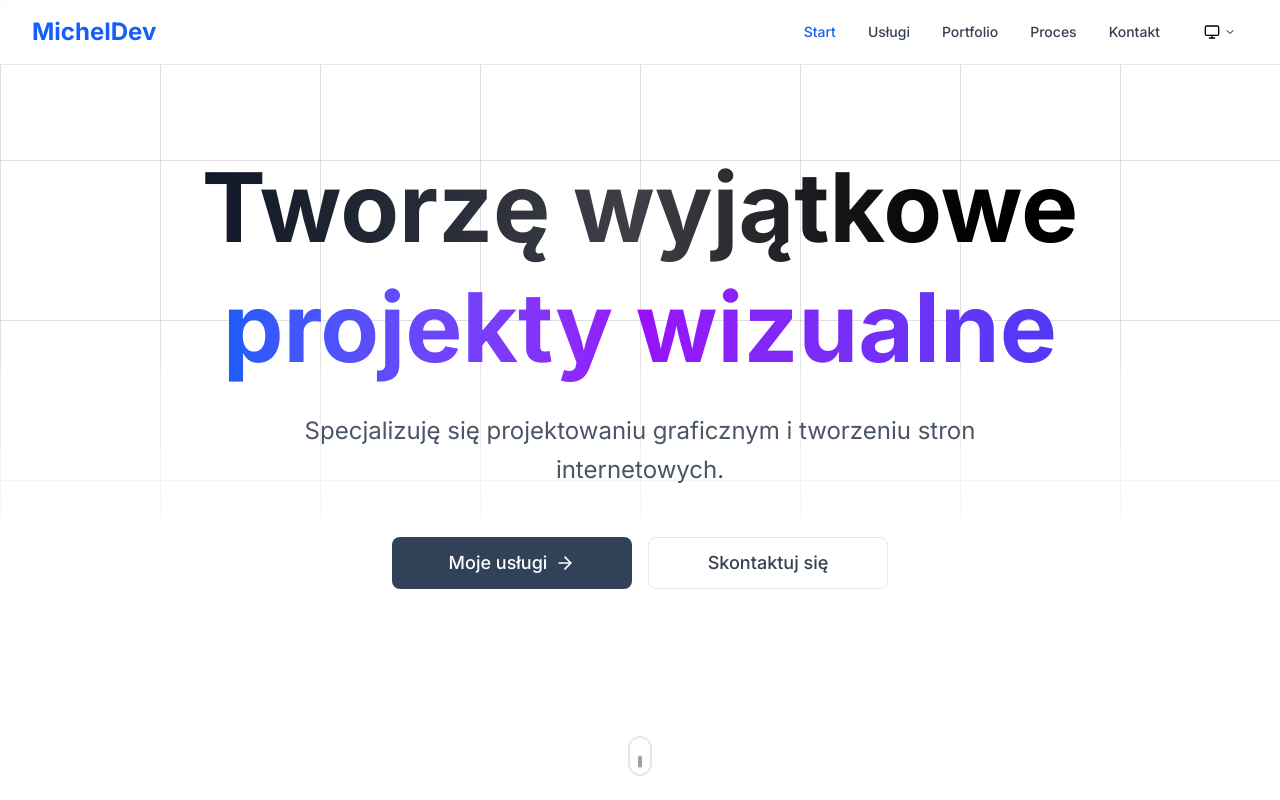
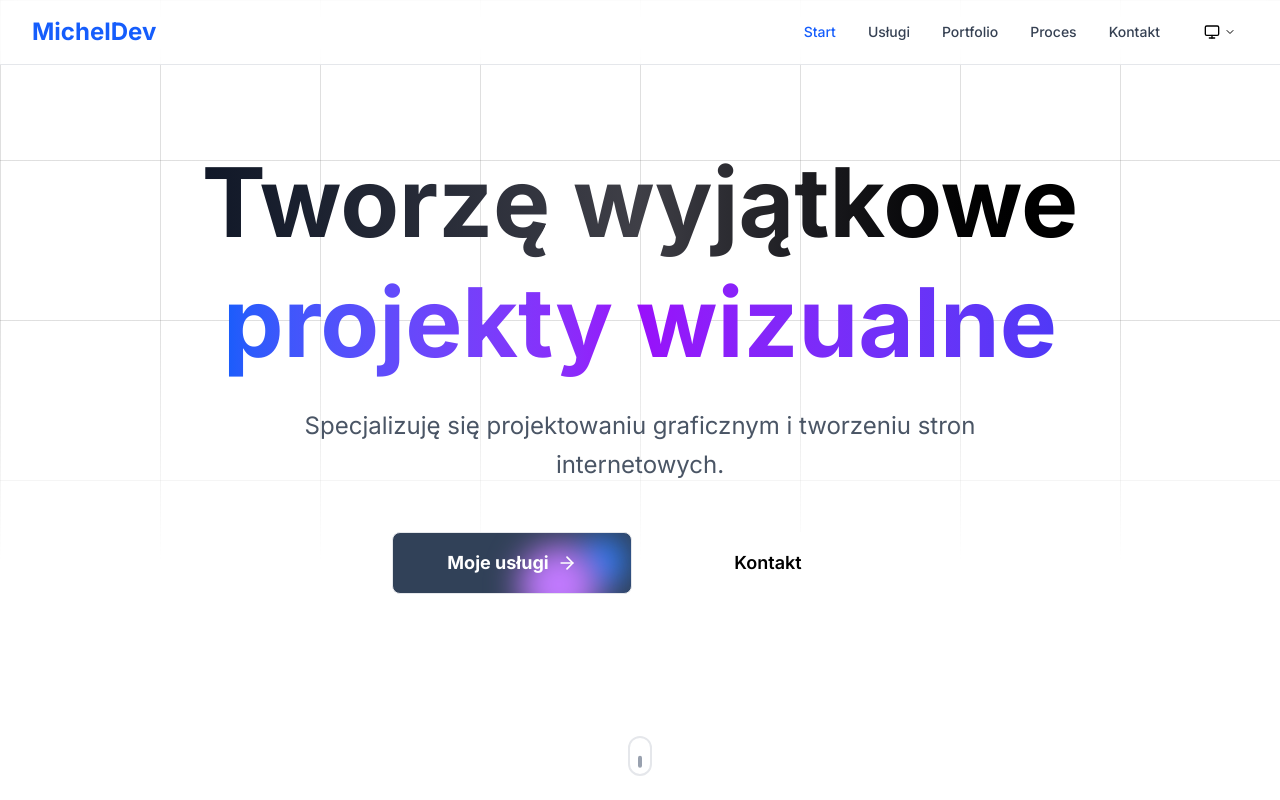
Before and after one commit to Lorexowy/micheldev-portfolio2, a Next.js app: page / in a window 1280 px wide. Shown: the top 800 px of the page. Built offline with nearby package versions, Linux system fonts and the light colour scheme.

Commit message:
hero przyciski poprawa

```diff
--- a/src/components/sections/Hero.tsx
+++ b/src/components/sections/Hero.tsx
@@ -74,27 +74,31 @@ export function Hero() {
             transition={{ duration: 0.8, delay: 0.5 }}
             className="flex flex-col sm:flex-row gap-3 sm:gap-4 justify-center items-center mb-12 sm:mb-16"
           >
-            <Button
-              size="lg"
+            {/* Efektowny przycisk "Moje usługi" */}
+            <button
               onClick={scrollToServices}
-              className="w-full sm:w-60 px-6 sm:px-8 py-3 sm:py-4 text-base sm:text-lg font-medium rounded-lg transition-all duration-200 ease-out bg-slate-700 dark:bg-slate-200 text-white dark:text-gray-900 hover:opacity-90"
+              className="group group-hover:before:duration-500 group-hover:after:duration-500 after:duration-500 hover:border-blue-300 dark:hover:border-blue-400 hover:before:[box-shadow:_20px_20px_20px_30px_#3b82f6] dark:hover:before:[box-shadow:_20px_20px_20px_30px_#60a5fa] duration-500 before:duration-500 hover:duration-500 hover:after:-right-8 hover:before:right-12 hover:before:-bottom-8 hover:before:blur relative bg-slate-700 dark:bg-slate-200 w-full sm:w-60 px-6 sm:px-8 py-3 sm:py-4 border border-slate-600 dark:border-slate-300 text-base sm:text-lg font-bold rounded-lg overflow-hidden before:absolute before:w-8 sm:before:w-12 before:h-8 sm:before:h-12 before:content-[''] before:right-1 before:top-1 before:z-10 before:bg-blue-500 dark:before:bg-blue-400 before:rounded-full before:blur-lg after:absolute after:z-10 after:w-12 sm:after:w-20 after:h-12 sm:after:h-20 after:content-[''] after:bg-purple-400 dark:after:bg-purple-300 after:right-6 sm:after:right-8 after:top-2 sm:after:top-3 after:rounded-full after:blur-lg"
             >
-              <span className="relative z-10 flex items-center justify-center space-x-2">
+              <span className="relative z-20 flex items-center justify-center space-x-2 text-white dark:text-black">
                 <span>Moje usługi</span>
                 <ArrowRight className="w-4 h-4 sm:w-5 sm:h-5 group-hover:translate-x-1 transition-transform duration-300" />
               </span>
-            </Button>
+            </button>
 
-            <Button
-              variant="outline"
-              size="lg"
-              onClick={scrollToContact}
-              className="w-full sm:w-60 px-6 sm:px-8 py-3 sm:py-4 text-base sm:text-lg font-medium rounded-lg transition-all duration-200 ease-out border border-gray-400 dark:border-gray-600 text-gray-700 dark:text-gray-300 hover:bg-gray-100 dark:hover:bg-gray-800"
-            >
-              <span className="flex items-center justify-center space-x-2">
-                <span>Skontaktuj się</span>
-              </span>
-            </Button>
+            {/* Przycisk "Skontaktuj się" */}
+            <div className="relative group w-full sm:w-60">
+              <button
+                onClick={scrollToContact}
+                className="relative inline-block p-px font-semibold leading-6 text-black dark:text-white bg-white dark:bg-gray-800 cursor-pointer rounded-lg transition-all duration-300 ease-in-out w-full"
+              >
+                <span className="absolute inset-0 rounded-lg bg-gradient-to-r from-blue-500 via-purple-500 to-indigo-600 p-[1px] opacity-0 transition-opacity duration-500 group-hover:opacity-100" />
+                <span className="relative z-10 block px-6 sm:px-8 py-3 sm:py-4 rounded-lg bg-white dark:bg-black">
+                  <span className="group-hover:text-gray-700 dark:group-hover:text-gray-300 transition-colors duration-300 text-base sm:text-lg">
+                    Kontakt
+                  </span>
+                </span>
+              </button>
+            </div>
           </motion.div>
         </div>
       </div>
```
